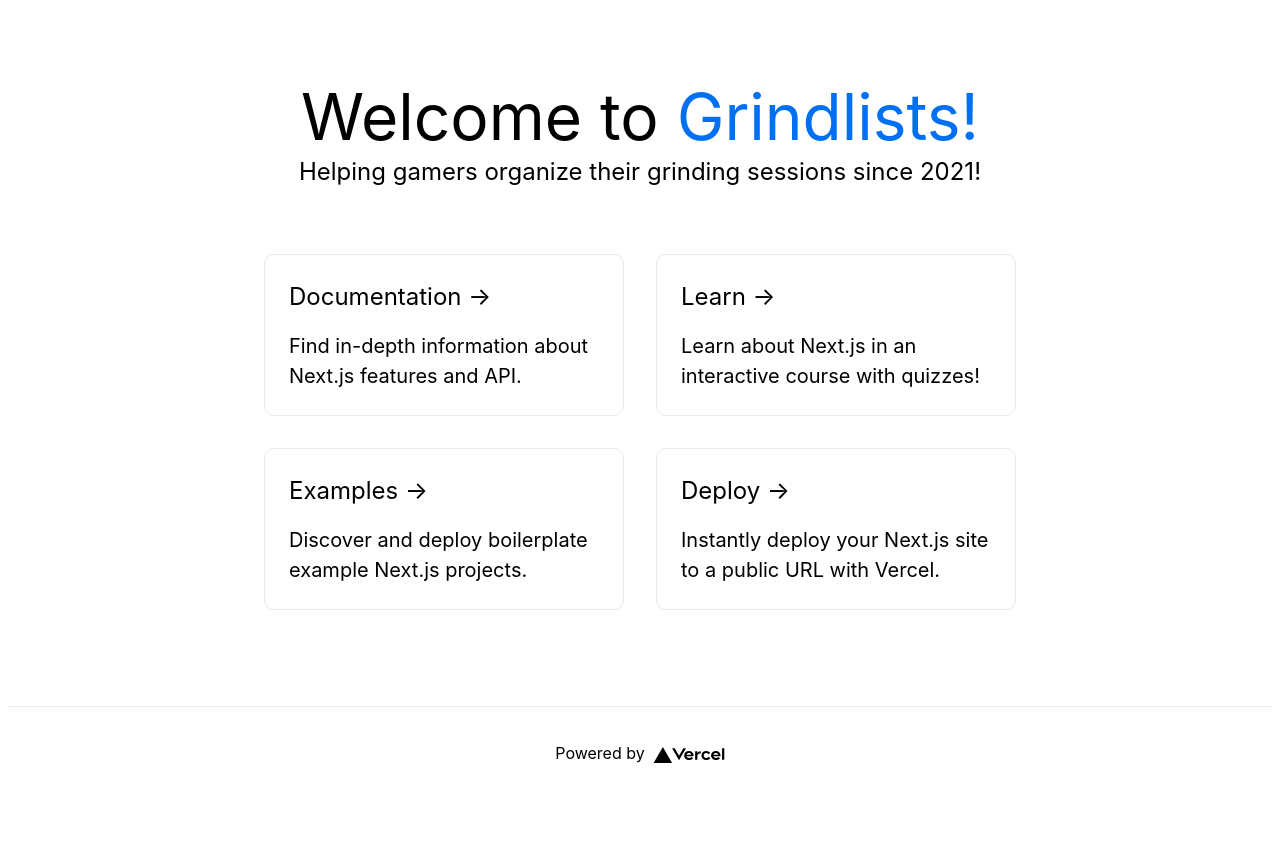
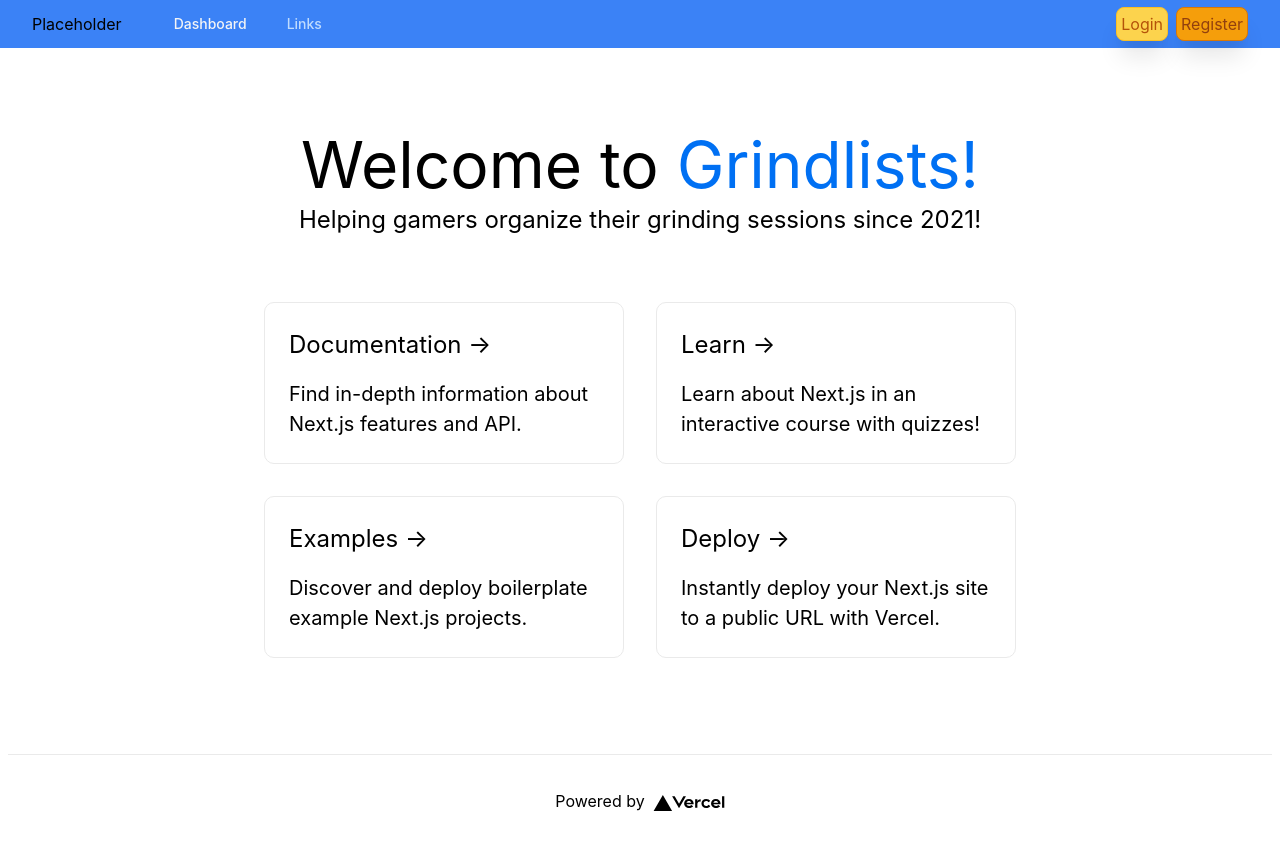
Before and after one commit to leggettc18/grindlists, a Next.js app in the folder web/: page / in a window 1280 px wide. Before the commit the page ends 800 px from the top, so only its background shows below. Built offline with nearby package versions, Linux system fonts and the light colour scheme.

Commit message:
Implements Early version of Navbar.

```diff
--- /dev/null
+++ b/web/components/NavBar.tsx
@@ -0,0 +1,48 @@
+import React, { useState } from "react";
+import { Transition } from "@headlessui/react";
+import Link from "next/link";
+
+export default function NavBar() {
+  return (
+    <div>
+      <nav className="bg-blue-500">
+        <div className="max-w-7xl mx-auto px-4 sm:px-6 lg:px-8">
+          <div className="flex items-center justify-between h-12">
+            <div className="flex items-center">
+              <div className="flex-shrink-0">Placeholder</div>
+              <div className="hidden md:block">
+                <div className="ml-10 flex items-baseline space-x-4">
+                  <Link href="/">
+                    <a
+                      href="#"
+                      className="hover:bg-blue-700 text-gray-100 px-3 py-2 rounded-md text-sm font-medium"
+                    >
+                      Dashboard
+                    </a>
+                  </Link>
+                  <Link href="/lists">
+                    <a className="text-blue-200 hover:bg-blue-700 hover:text-blue-300 px-3 py-2 rounded-md text-sm font-medium">
+                      Links
+                    </a>
+                  </Link>
+                </div>
+              </div>
+            </div>
+            <div className="flex space-x-2">
+              <Link href="/login">
+                <a className="bg-yellow-300 text-yellow-700 p-1 shadow-xl border-yellow-400 border rounded-lg">
+                  Login
+                </a>
+              </Link>
+              <Link href="/register">
+                <a className="bg-yellow-500 text-yellow-800 p-1 shadow-xl border-yellow-600 border rounded-lg">
+                  Register
+                </a>
+              </Link>
+            </div>
+          </div>
+        </div>
+      </nav>
+    </div>
+  );
+}
--- a/web/package.json
+++ b/web/package.json
@@ -9,6 +9,7 @@
   },
   "dependencies": {
     "@apollo/client": "^3.3.19",
+    "@headlessui/react": "^1.2.0",
     "graphql": "^15.5.0",
     "next": "10.2.3",
     "react": "17.0.2",
--- a/web/pages/_app.tsx
+++ b/web/pages/_app.tsx
@@ -2,10 +2,12 @@ import "../styles/globals.css";
 import type { AppProps } from "next/app";
 import { ApolloProvider } from "@apollo/client";
 import client from "../apollo-client";
+import NavBar from "../components/NavBar";
 
 function MyApp({ Component, pageProps }: AppProps) {
   return (
     <ApolloProvider client={client}>
+      <NavBar></NavBar>
       <Component {...pageProps} />
     </ApolloProvider>
   );
```
Also changed, not shown: 1 other file (tests, documents, lock files or other folders).
